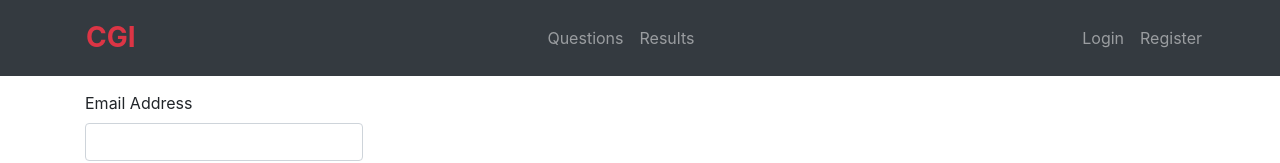
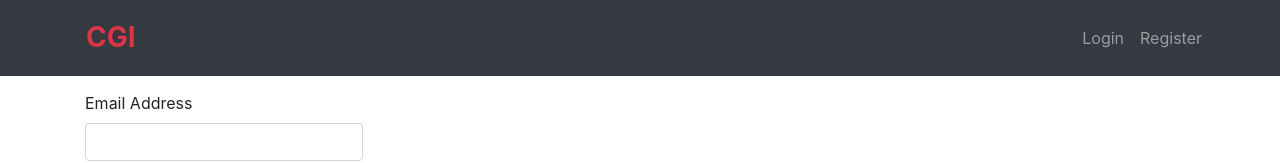
Before and after one commit to spencer-plasse/cgi-react-101-technical-training, a React (Create React App) app: page /login in a window 1280 px wide. Shown: the top 163 px of the page. Built offline with nearby package versions, Linux system fonts and the light colour scheme.

Commit message:
Blocked access to /questions and /results when not logged in.

```diff
--- a/src/components/App.js
+++ b/src/components/App.js
@@ -1,4 +1,7 @@
+// React
 import { React } from 'react';
+
+// React Router
 import { BrowserRouter as Router, Route, Routes } from 'react-router-dom'
 
 // Custom components
--- a/src/components/Header.js
+++ b/src/components/Header.js
@@ -1,3 +1,7 @@
+ // React
+import { Fragment } from 'react';
+
+// Redux
 import { useSelector } from 'react-redux';
 
 // React Bootstrap
@@ -20,6 +24,8 @@ export const Header = () => {
 					</Nav.Link>
 				</Navbar.Brand>
 
+				{authStatus.loggedIn && (
+					<Fragment>
 						<Nav>
 							<Nav.Item>
 								<Nav.Link>
@@ -38,7 +44,6 @@ export const Header = () => {
 							</Nav.Item>
 						</Nav>
 
-				{authStatus.loggedIn && (
 						<Nav>
 							<Nav.Item>
 								<Nav.Link>
@@ -50,10 +55,11 @@ export const Header = () => {
 
 							<Nav.Item>
 								<Navbar.Text>
-								Signed in as <span className="text-danger">{authStatus.user}</span>
+									Signed in as <span className="text-danger">{authStatus.user.username}</span>
 								</Navbar.Text>
 							</Nav.Item>
 						</Nav>
+					</Fragment>
 				)}
 
 				{!authStatus.loggedIn && (
--- a/src/index.js
+++ b/src/index.js
@@ -3,7 +3,6 @@ import { createRoot } from 'react-dom/client';
 import { Provider } from 'react-redux';
 import { store } from './redux/store';
 import App from './components/App';
-import reportWebVitals from './reportWebVitals';
 import './styles/index.css';
 
 const container = document.getElementById('root');
@@ -16,8 +15,3 @@ root.render(
     </Provider>
   </React.StrictMode>
 );
-
-// If you want to start measuring performance in your app, pass a function
-// to log results (for example: reportWebVitals(console.log))
-// or send to an analytics endpoint. Learn more: https://bit.ly/CRA-vitals
-// reportWebVitals();
--- a/src/pages/Login.js
+++ b/src/pages/Login.js
@@ -35,8 +35,8 @@ export const Login = () => {
 			const userData = JSON.parse(localStorage.getItem(email));
 
 			// Make sure provided password matches the one from registration
-			if(userData.password != form.elements["password"].value){
-				throw new Error("Email address and password match.");
+			if(userData.password !== form.elements["password"].value){
+				throw new Error("Invalid login information.");
 			}
 
 			// Retrive matching username for provided login and log into account
--- a/src/pages/Questions.js
+++ b/src/pages/Questions.js
@@ -2,7 +2,7 @@
 import { useState } from "react";
 
 // Redux
-import { useSelector } from "react-redux";
+import { useAuth } from "../redux/useAuth";
 
 // React Router
 import { Navigate } from "react-router-dom";
@@ -16,7 +16,7 @@ import { Question } from "../components/Question";
 
 export const Questions = () => {
 	const [validated, setValidated] = useState(false);
-	const email = useSelector((state) => state.auth.user.email);
+	const {loggedIn, email, } = useAuth();
 
 	function submitAnswers(event){
 		const form = event.currentTarget;
@@ -26,7 +26,7 @@ export const Questions = () => {
 				throw new Error("Form is missing answers.");
 			}
 
-
+			// TODO: Save result under the logged in user's email address in localStorage
 
 			setValidated(true);
 		}
@@ -43,7 +43,12 @@ export const Questions = () => {
 	}
 
 	if(validated){
-		return <Navigate to="/results" />
+		return <Navigate to="/results" />;
+	}
+
+	else if(!loggedIn){
+		alert("You must log in to access this page!");
+		return <Navigate to="/login" />;
 	}
 
 	else{
@@ -56,6 +61,6 @@ export const Questions = () => {
 
 				<Button type="submit" variant="primary">Submit</Button>
 			</Form>
-		)
+		);
 	}
 }
--- a/src/pages/Results.js
+++ b/src/pages/Results.js
@@ -1,3 +1,18 @@
+// Redux
+import { useAuth } from "../redux/useAuth";
+
+// React Router
+import { Navigate } from "react-router-dom";
+
 export const Results = () => {
+    const {loggedIn, email, username} = useAuth();
 
+    if(!loggedIn){
+      alert("You must log in to access this page!");
+		  return <Navigate to="/login" />;
+    }
+
+    return (
+      <></> // TODO
+    );
 }
--- a/src/redux/authSlice.js
+++ b/src/redux/authSlice.js
@@ -12,7 +12,7 @@ export const authSlice = createSlice({
 
             state.loggedIn = true;
             state.user = {
-                user: username,
+                username: username,
                 email: email
             };
         },
--- /dev/null
+++ b/src/redux/useAuth.js
@@ -0,0 +1,12 @@
+import { useSelector } from "react-redux";
+
+export function useAuth(){
+  const loggedIn = useSelector((state) => state.auth.loggedIn);
+  const user = useSelector((state) => state.auth.user);
+
+  return {
+    loggedIn: loggedIn,
+    email: (loggedIn) ? user.email : null,
+    username: (loggedIn) ? user.username : null
+  };
+}
--- a/src/reportWebVitals.js
+++ /dev/null
@@ -1,13 +0,0 @@
-const reportWebVitals = onPerfEntry => {
-  if (onPerfEntry && onPerfEntry instanceof Function) {
-    import('web-vitals').then(({ getCLS, getFID, getFCP, getLCP, getTTFB }) => {
-      getCLS(onPerfEntry);
-      getFID(onPerfEntry);
-      getFCP(onPerfEntry);
-      getLCP(onPerfEntry);
-      getTTFB(onPerfEntry);
-    });
-  }
-};
-
-export default reportWebVitals;
```
Lines whose indentation alone changed are shown as unchanged.
